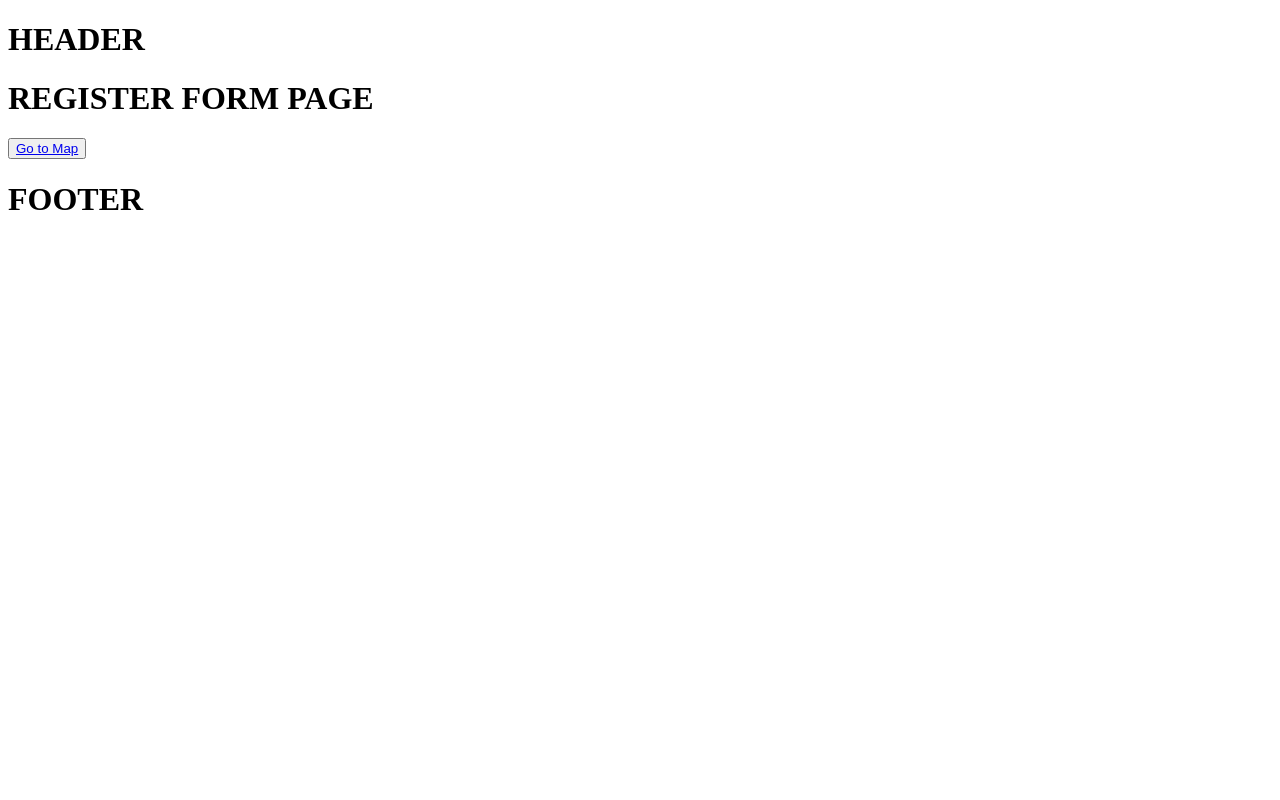
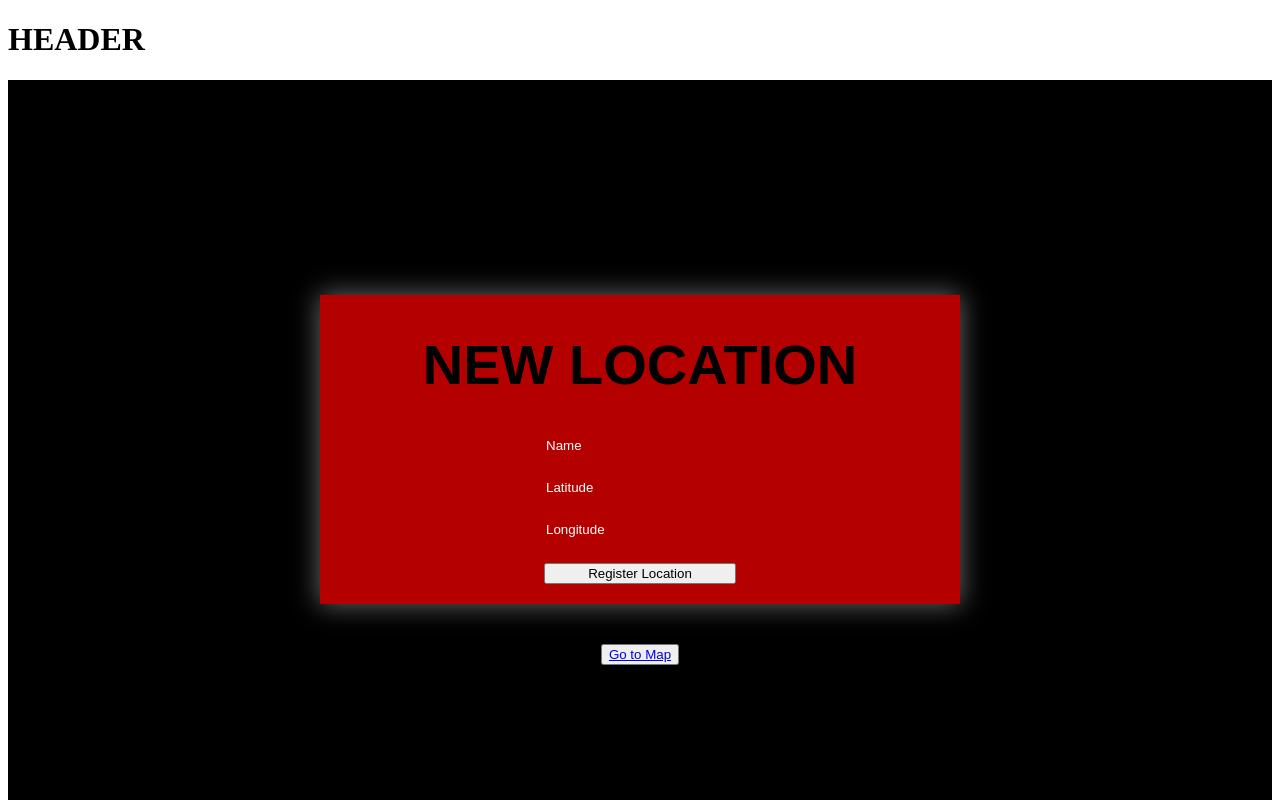
Before and after one commit to GheistLycis/SciCrop-challenge, a React (Create React App) app in the folder frontend/: page /register in a window 1280 px wide. Shown: the top 800 px of the page. Built offline with nearby package versions, Linux system fonts and the light colour scheme.

Commit message:
register form

```diff
--- a/frontend/package.json
+++ b/frontend/package.json
@@ -6,8 +6,11 @@
     "@testing-library/jest-dom": "^5.14.1",
     "@testing-library/react": "^13.0.0",
     "@testing-library/user-event": "^13.2.1",
+    "axios": "^0.27.2",
+    "leaflet": "^1.8.0",
     "react": "^18.1.0",
     "react-dom": "^18.1.0",
+    "react-leaflet": "^4.0.0",
     "react-router-dom": "^6.3.0",
     "react-scripts": "5.0.1",
     "web-vitals": "^2.1.0"
--- a/frontend/public/index.html
+++ b/frontend/public/index.html
@@ -10,34 +10,17 @@
       content="Web site created using create-react-app"
     />
     <link rel="apple-touch-icon" href="%PUBLIC_URL%/logo192.png" />
-    <!--
-      manifest.json provides metadata used when your web app is installed on a
-      user's mobile device or desktop. See https://developers.google.com/web/fundamentals/web-app-manifest/
-    -->
     <link rel="manifest" href="%PUBLIC_URL%/manifest.json" />
-    <!--
-      Notice the use of %PUBLIC_URL% in the tags above.
-      It will be replaced with the URL of the `public` folder during the build.
-      Only files inside the `public` folder can be referenced from the HTML.
 
-      Unlike "/favicon.ico" or "favicon.ico", "%PUBLIC_URL%/favicon.ico" will
-      work correctly both with client-side routing and a non-root public URL.
-      Learn how to configure a non-root public URL by running `npm run build`.
-    -->
-    <title>React App</title>
+    <link rel="stylesheet" href="https://unpkg.com/leaflet@1.8.0/dist/leaflet.css"       integrity="sha512-hoalWLoI8r4UszCkZ5kL8vayOGVae1oxXe/2A4AO6J9+580uKHDO3JdHb7NzwwzK5xr/Fs0W40kiNHxM9vyTtQ==" crossorigin=""/>
+    <script src="https://unpkg.com/leaflet@1.8.0/dist/leaflet.js"
+    integrity="sha512-BB3hKbKWOc9Ez/TAwyWxNXeoV9c1v6FIeYiBieIWkpLjauysF18NzgR1MBNBXf8/KABdlkX68nAhlwcDFLGPCQ==" crossorigin=""></script>
+
+    <title>SciCrop Challenge</title>
   </head>
   <body>
     <noscript>You need to enable JavaScript to run this app.</noscript>
-    <div id="root"></div>
-    <!--
-      This HTML file is a template.
-      If you open it directly in the browser, you will see an empty page.
-
-      You can add webfonts, meta tags, or analytics to this file.
-      The build step will place the bundled scripts into the <body> tag.
-
-      To begin the development, run `npm start` or `yarn start`.
-      To create a production bundle, use `npm run build` or `yarn build`.
-    -->
+    <div id="root">
+    </div>
   </body>
 </html>
--- a/frontend/src/pages/Map.jsx
+++ b/frontend/src/pages/Map.jsx
@@ -1,9 +1,24 @@
+import { MapContainer, TileLayer, Marker, Popup } from 'react-leaflet'
 import { Link } from "react-router-dom"
 
+import "../styles/Map.module.css"
+
 export default function Map() {
+
     return (
         <>
-            <h1>MAP PAGE</h1>
+            <MapContainer
+                center={[51.505, -0.09]}
+                zoom={13}
+                scrollWheelZoom={false}>
+                <TileLayer
+                    attribution='&copy; <a href="https://www.openstreetmap.org/copyright">OpenStreetMap</a> contributors'
+                    url="https://{s}.tile.openstreetmap.org/{z}/{x}/{y}.png" />
+                <Marker position={[51.505, -0.09]}>
+                    <Popup>Your marker</Popup>
+                </Marker>
+            </MapContainer>
+
             <button><Link to="/register">Register new Location</Link></button>
         </>
     )
--- a/frontend/src/pages/register.jsx
+++ b/frontend/src/pages/register.jsx
@@ -1,10 +1,74 @@
+import axios from "axios"
 import { Link } from "react-router-dom"
+import { useState, useEffect } from "react"
 
+import styles from "../styles/Register.module.css"
+
+//obs: mds que sono vontade de morrer xande vc me paga
 export default function Register() {
+    //SAVING INPUTS
+    const [values, setValues] = useState({})
+    function handleChange(e) {
+        const str = e.target.value.replace(",", ".")
+        setValues({ ...values, [e.target.id]: str })
+    }
+    useEffect(() => {
+        handleCoords()
+    }, [values])
+
+    //VALIDATING FORM
+    const [validation, setValidation] = useState({
+        validLat: false,
+        validLon: false
+    })
+
+    function handleCoords() {
+        const { latitude="", longitude="" } = values
+
+        setValidation({
+            validLat: !isNaN(latitude),
+            validLon: !isNaN(longitude)
+        })
+    }
+
+    //SUBMITING
+    function handleSubmit(e) {
+        e.preventDefault()
+
+        for(let check in validation){
+            if(!validation[check]){
+                switch(check){
+                    case "validLat":
+                        alert("Insert a valid latitude!")
+                        break
+                    case "validLon":
+                        alert("Insert a valid longitude!")
+                        break
+                }
+                return
+            }
+        }
+
+        axios.post("http://localhost:8080", values)
+        .then(res => console.log(res.data))
+        .catch(res => console.log(res))
+    }
+
     return (
-        <>
-            <h1>REGISTER FORM PAGE</h1>
+        <main className={styles.container}>
+            <div className={styles.overlay}>
+                <h1>New Location</h1>
+
+                <form autoComplete="off" onSubmit={handleSubmit} className={styles.form}>
+                    <input id="name" required placeholder="Name" onChange={e => handleChange(e)} className={styles.input} />
+                    <input id="latitude" required placeholder="Latitude" onChange={e => handleChange(e)} className={styles.input} />
+                    <input id="longitude" required placeholder="Longitude" onChange={e => handleChange(e)} className={styles.input} />
+
+                    <button className={styles.btnRegister}>Register Location</button>
+                </form>
+            </div>
+
             <button><Link to="/">Go to Map</Link></button>
-        </>
+        </main>
     )
 }
--- /dev/null
+++ b/frontend/src/styles/Map.module.css
@@ -0,0 +1,4 @@
+.leaflet-container {
+    width: 50vw;
+    height: 50vh;
+}
--- /dev/null
+++ b/frontend/src/styles/Register.module.css
@@ -0,0 +1,58 @@
+.container {
+    font-family: 'Poppins', sans-serif;
+    display: flex;
+    flex-direction: column;
+    min-height: 100vh;
+    background-color: black !important;
+    align-items: center;
+    justify-content: center;
+    gap: 40px;
+}
+
+.overlay {
+    width: 50vw;
+    background-color: rgba(202, 0, 0, 0.897) !important;
+    display: flex;
+    flex-direction: column;
+    align-items: center;
+    box-shadow: 0 0 25px 1px rgb(255, 255, 255, 0.4);
+}
+
+.overlay h1 {
+    text-transform: uppercase;
+    text-align: center;
+    font-size: 56px;
+    margin-bottom: 40px;
+}
+
+.form {
+    display: flex;
+    flex-direction: column;
+    gap: 25px;
+}
+
+.input {
+    width: 80%;
+    border: none;
+    outline: none;
+    background: transparent;
+    transition: .5s;
+}
+
+.input::placeholder {
+    color: white;
+}
+
+.input:hover {
+    border-bottom: 1px solid black;
+}
+
+.input:valid {
+    border-bottom: 1px solid white;
+}
+
+.btnRegister {
+    width: 15vw;
+    justify-self: center;
+    margin-bottom: 20px;
+}
```
Also changed, not shown: 2 other files (tests, documents, lock files or other folders).
